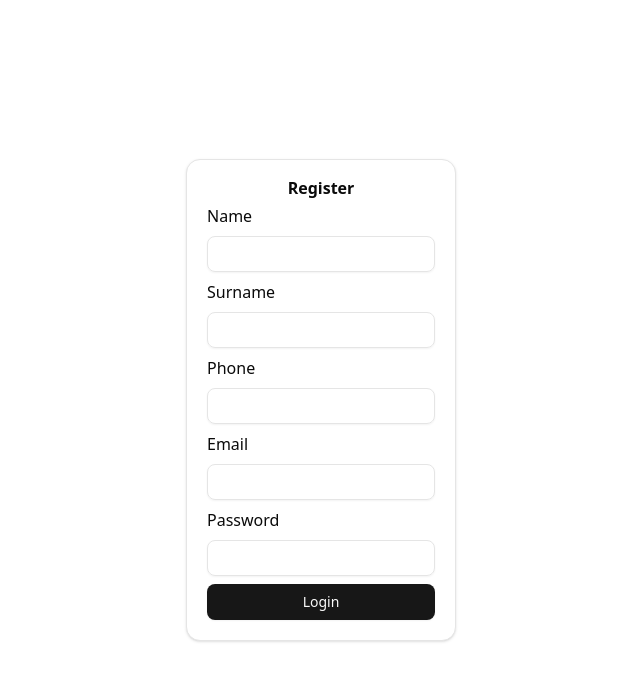
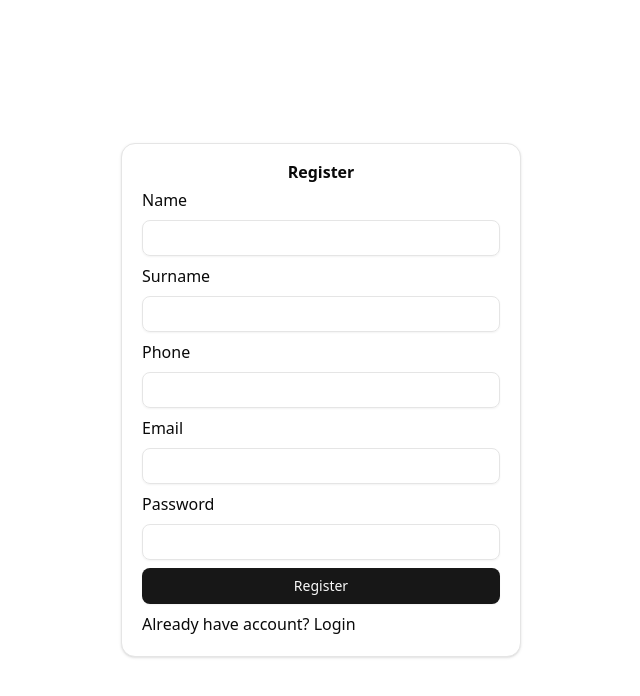
Before and after one commit to walledoll/social-media-demo, a React (Vite) app in the folder client/: page /register in a window 1280 px wide. Shown: the top 696 px of the page, without its empty margins (319-959 px from the left). Built offline with nearby package versions, Linux system fonts and the light colour scheme.

Commit message:
add relation between register and login pages

```diff
--- /dev/null
+++ b/client/src/components/ui/a.tsx
@@ -0,0 +1,5 @@
+export default function A(path: string) {
+  return (
+    <a href={path}></a>
+  )
+}
--- a/client/src/pages/Login.tsx
+++ b/client/src/pages/Login.tsx
@@ -1,18 +1,21 @@
+import A from '@/components/ui/a'
 import { Button } from '@/components/ui/button'
 import { Card, CardTitle } from '@/components/ui/card'
 import { Input } from '@/components/ui/input'
 import { Label } from '@radix-ui/react-label'
 
+
 export default function Login() {
   return (
     <div className='flex justify-center items-center h-[100vh]'>
-        <Card className='w-100w gap-2 p-5'>
+        <Card className='w-100 gap-2 p-5'>
           <CardTitle className='text-center'>Login</CardTitle>
             <Label>Email</Label>
             <Input type="email"/>
             <Label>Password</Label>
             <Input type='password'/>
             <Button type='submit'>Login</Button>
+            <Label>Have not registered? <a href="/register">Register</a></Label>
         </Card>
     </div>
   )
--- a/client/src/pages/Register.tsx
+++ b/client/src/pages/Register.tsx
@@ -6,7 +6,7 @@ import { Label } from '@radix-ui/react-label'
 export default function Register() {
   return (
     <div className="flex h-[100vh] justify-center items-center">
-      <Card className='w-100w gap-2 p-5'>
+      <Card className='w-100 gap-2 p-5'>
           <CardTitle className='text-center'>Register</CardTitle>
           <Label>Name</Label>
           <Input type='text'></Input>
@@ -18,7 +18,8 @@ export default function Register() {
           <Input type="email"/>
           <Label>Password</Label>
           <Input type='password'/>
-          <Button type='submit'>Login</Button>
+          <Button type='submit'>Register</Button>
+          <Label>Already have account? <a href="/login">Login</a></Label>
         </Card>
     </div>
   )
```
